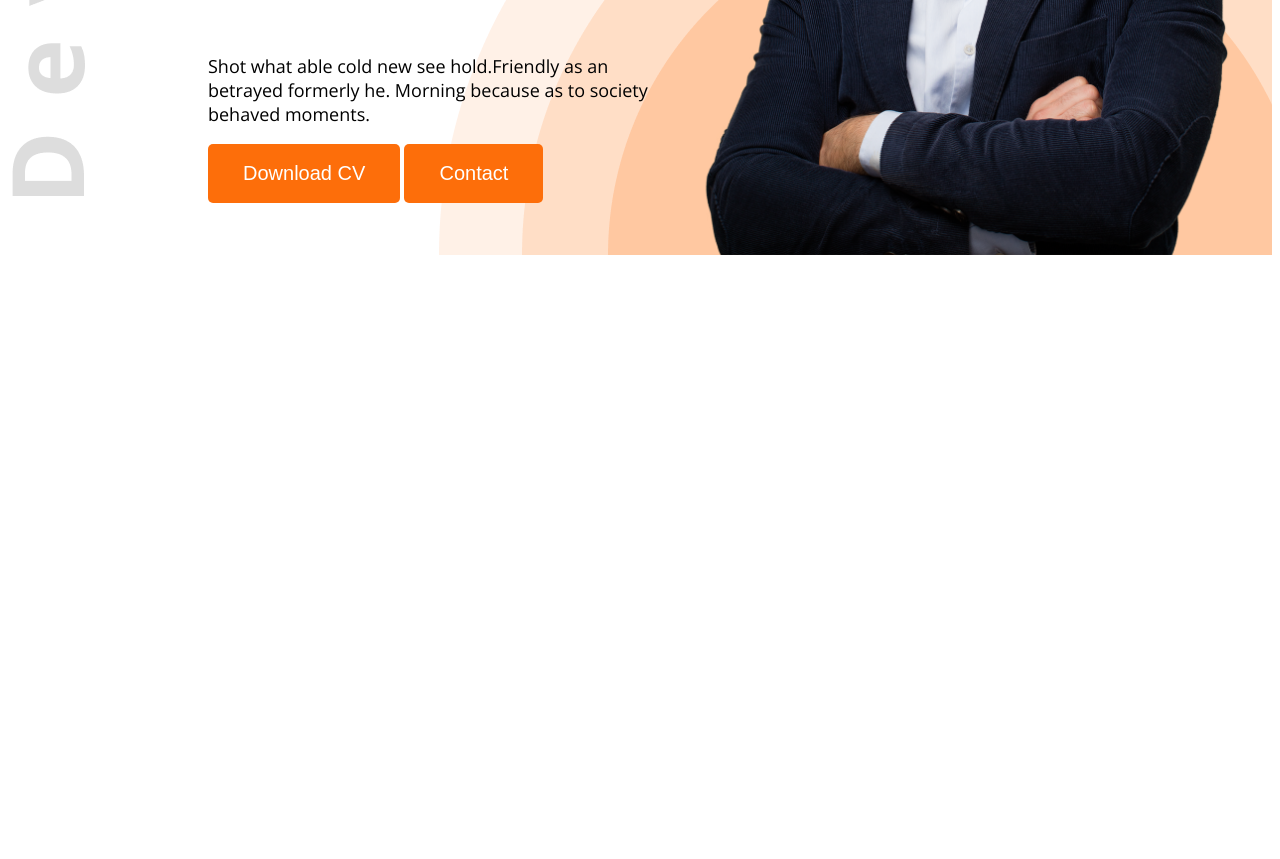
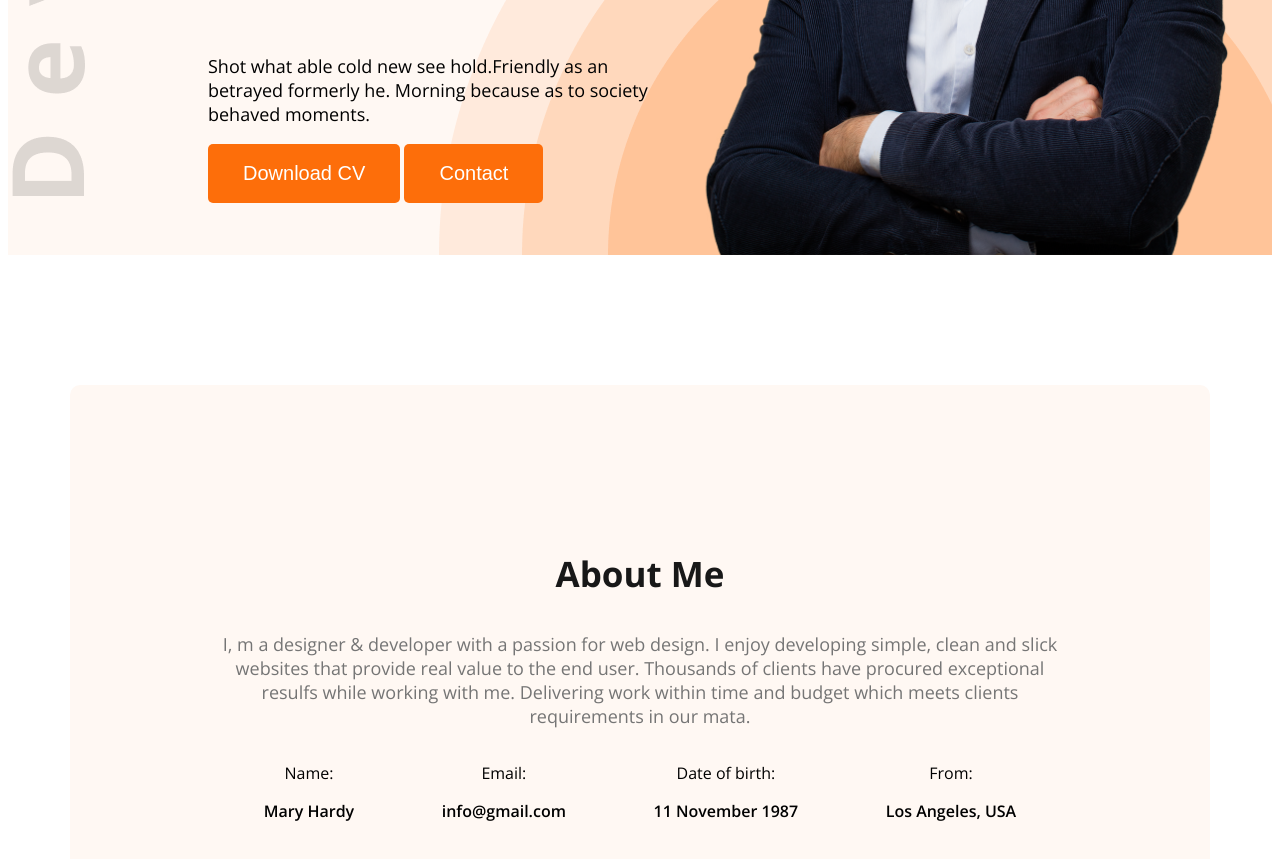
Before and after one commit to Sahidulislam05/web-dev-portfolio, a plain HTML site: page index.html in a window 1280 px wide. Shown: the part 575-1434 px from the top of the page. Before the commit the page ends 838 px from the top, so only its background shows below. Drawn offline with nearby package versions, Linux system fonts and the light colour scheme.

Commit message:
added about section

```diff
--- a/index.html
+++ b/index.html
@@ -15,7 +15,7 @@
     <link rel="stylesheet" href="styles/portfolio.css" />
   </head>
   <body class="open-sans-normal">
-    <header class="header">
+    <header class="header secondary-bg">
       <nav>
         <h3 class="nav-tittle">Ma<span class="text-primary">r</span>y</h3>
         <ul>
@@ -41,7 +41,38 @@
         <img class="banner-profile-pic" src="images/hardy.png" alt="" />
       </div>
     </header>
-    <main></main>
+    <main>
+      <section class="about secondary-bg">
+        <h3 class="section-tittle">About Me</h3>
+        <p class="sectioin-description">
+          I, m a designer & developer with a passion for web design. I enjoy
+          developing simple, clean and slick websites that provide real value to
+          the end user. Thousands of clients have procured exceptional resulfs
+          while working with me. Delivering work within time and budget which
+          meets clients requirements in our mata.
+        </p>
+
+        <div class="about-items">
+          <!-- .about-items*4>p.item-tittle+p.item-description -->
+          <div class="about-item">
+            <p class="item-tittle">Name:</p>
+            <p class="item-description">Mary Hardy</p>
+          </div>
+          <div class="about-item">
+            <p class="item-tittle">Email:</p>
+            <p class="item-description">info@gmail.com</p>
+          </div>
+          <div class="about-item">
+            <p class="item-tittle">Date of birth:</p>
+            <p class="item-description">11 November 1987</p>
+          </div>
+          <div class="about-item">
+            <p class="item-tittle">From:</p>
+            <p class="item-description">Los Angeles, USA</p>
+          </div>
+        </div>
+      </section>
+    </main>
     <footer></footer>
   </body>
 </html>
--- a/styles/portfolio.css
+++ b/styles/portfolio.css
@@ -6,6 +6,11 @@
   font-variation-settings: "wdth" 100;
 }
 /* share styles */
+
+.secondary-bg {
+  background-color: #fff8f3;
+}
+
 .text-primary {
   color: #fd6e0a;
 }
@@ -22,12 +27,24 @@
   padding: 18px 35px;
   border-radius: 5px;
 }
+
+.section-tittle {
+  font-size: 35px;
+  font-weight: bold;
+  color: #181818;
+}
+
+.sectioin-description {
+  font-size: 18px;
+  color: #757575;
+}
 /* header */
 .header {
   background-image: url("../images/developer.png"),
     url("../images/header_bg.png");
   background-repeat: no-repeat;
   background-position: top left, bottom right;
+  /* padding: 5px; */
 }
 
 /* nav styles */
@@ -79,3 +96,22 @@
 .banner-profile-pic {
   width: 580px;
 }
+/* main styles */
+main {
+  max-width: 1140px;
+  margin: 0 auto;
+}
+/* about styles */
+.about {
+  border-radius: 10px;
+  padding: 130px 150px;
+  text-align: center;
+  margin-top: 130px;
+}
+.about-items {
+  display: flex;
+  justify-content: space-around;
+}
+.item-description {
+  font-weight: 600;
+}
```
